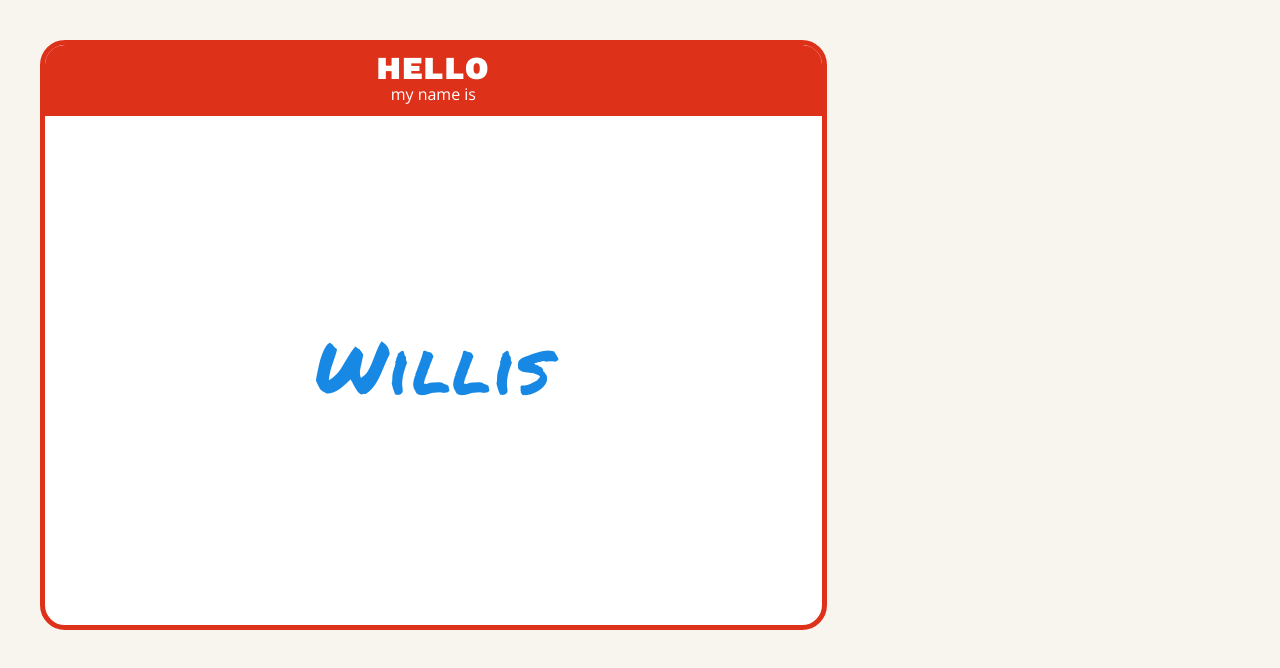
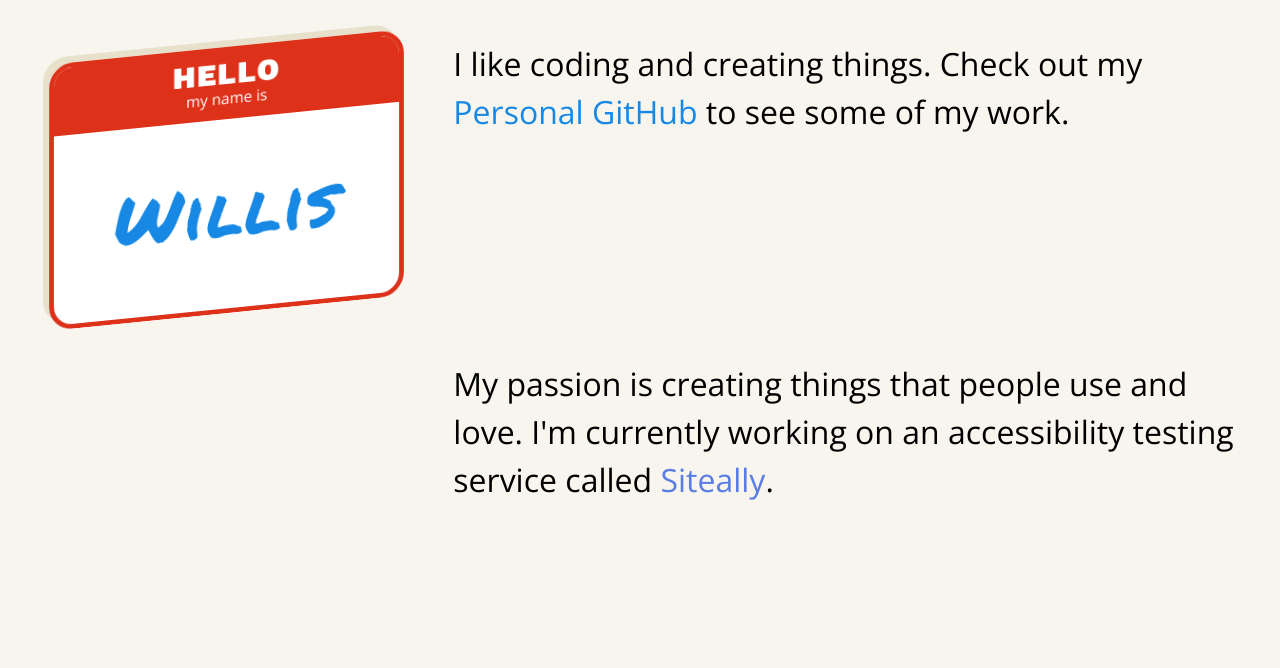
Before and after one commit to wallstead/allstead.dev, a Next.js app: page / in a window 1280 px wide. Shown: the top 668 px of the page. Built offline with nearby package versions, Linux system fonts and the light colour scheme.

Commit message:
Add some copy to the homepage

```diff
--- a/components/GridItemCard.jsx
+++ b/components/GridItemCard.jsx
@@ -50,8 +50,8 @@ export default function GridItemCard({ children }) {
   let yPercentageClamped = clamp(yPercentage, 0, 1);
 
   if (!isHovering) {
-    xPercentageClamped = 0.5;
-    yPercentageClamped = 0.5;
+    xPercentageClamped = 0.8;
+    yPercentageClamped = 0.8;
   }
 
   const { x } = useSpring({
--- a/pages/index.js
+++ b/pages/index.js
@@ -21,18 +21,15 @@ const Grid = styled.main`
 `;
 
 const GridItem = styled.div`
-  aspect-ratio: 4 / 3;
-  display: flex;
   grid-column: ${(props) => (props.columnStart ? props.columnStart : "auto")} /
     ${(props) => (props.columnEnd ? props.columnEnd : "auto")};
   grid-row: ${(props) => (props.rowStart ? props.rowStart : "auto")} /
     ${(props) => (props.rowEnd ? props.rowEnd : "auto")};
 `;
 
-
 const MyName = styled.span`
   color: #1789e4;
-  font-family: 'Permanent Marker', cursive;
+  font-family: "Permanent Marker", cursive;
   font-size: 4.5rem;
   letter-spacing: 0.1rem;
   display: flex;
@@ -85,8 +82,40 @@ const NameTagHello = styled.span`
   font-weight: 900;
 `;
 
+const LargeText = styled.p`
+  font-family: "Open Sans", sans-serif;
+  font-size: 2rem;
+`;
+
 const NameTagIntroText = styled.span`
   display: block;
+`;
+
+const Link = styled.a`
+  color: ${props => props.brand == "siteally" ? 'rgb(89, 125, 227)' : '#1789e4'};
+  text-decoration: none;
+  position: relative;
+
+  &::after {
+    position: absolute;
+    top: 100%;
+    left: 0;
+    content: '';
+    height: 2px;
+    width: 100%;
+    background-color: ${props => props.brand == "siteally" ? 'rgb(89, 125, 227)' : '#1789e4'};
+    transform-origin: left;
+    transition: transform 0.3s;
+    transform: scaleX(0);
+  }
+
+  &:hover {
+    &::after {
+      transform: scaleX(1);
+    }
+    /* text-decoration: underline; */
+  }
+
 `;
 
 export default function Home() {
@@ -111,12 +140,24 @@ export default function Home() {
               <NameTagHello>Hello</NameTagHello>
               <NameTagIntroText>my name is</NameTagIntroText>
             </NameTagTop>
-            <NameTagBottom><MyName>Willis</MyName></NameTagBottom>
-
+            <NameTagBottom>
+              <MyName>Willis</MyName>
+            </NameTagBottom>
           </NameTagContainer>
         </GridItemCard>
+        <GridItem columnStart={2} columnEnd={4} rowStart={1} rowEnd={2}>
+          <LargeText>
+            I like coding and creating things. Check out my{" "}
+            <Link href="https://github.com/wallstead">Personal GitHub</Link> to see
+            some of my work.
+          </LargeText>
+        </GridItem>
         <GridItem columnStart={2} columnEnd={4}>
-
+          <LargeText>
+            My passion is creating things that people use and love. I'm
+            currently working on an accessibility testing service called{" "}
+            <Link href="https://siteally.com/" brand="siteally">Siteally</Link>.
+          </LargeText>
         </GridItem>
       </Grid>
     </>
```
